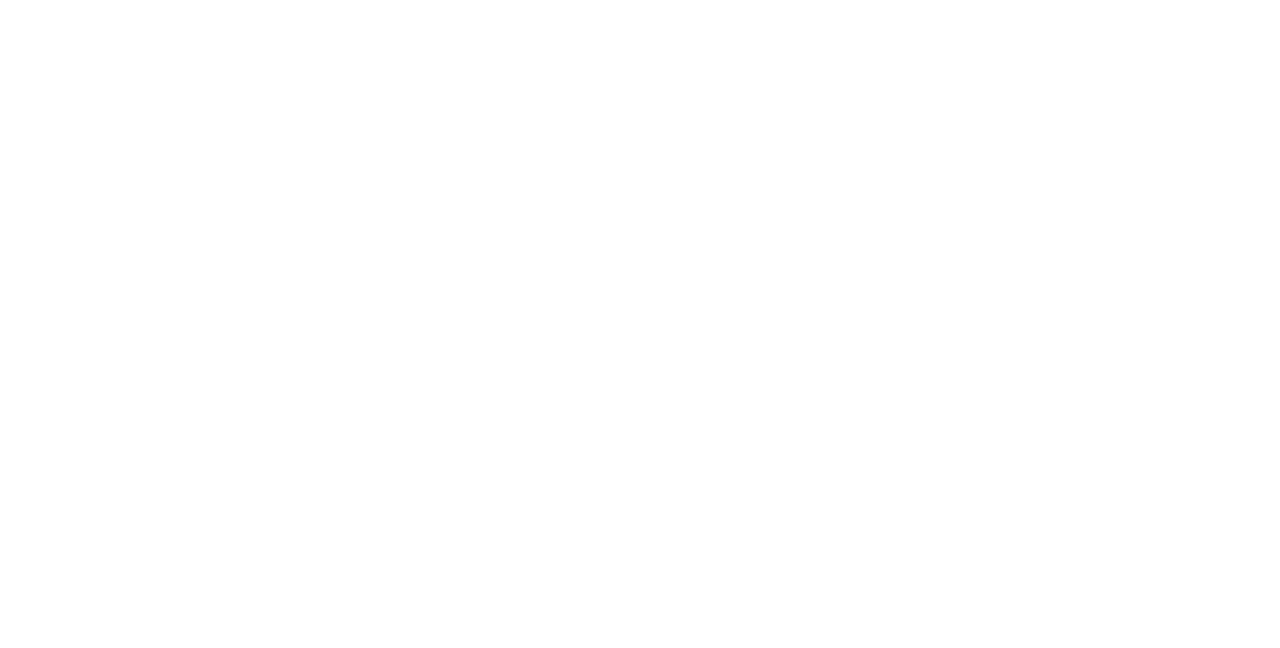
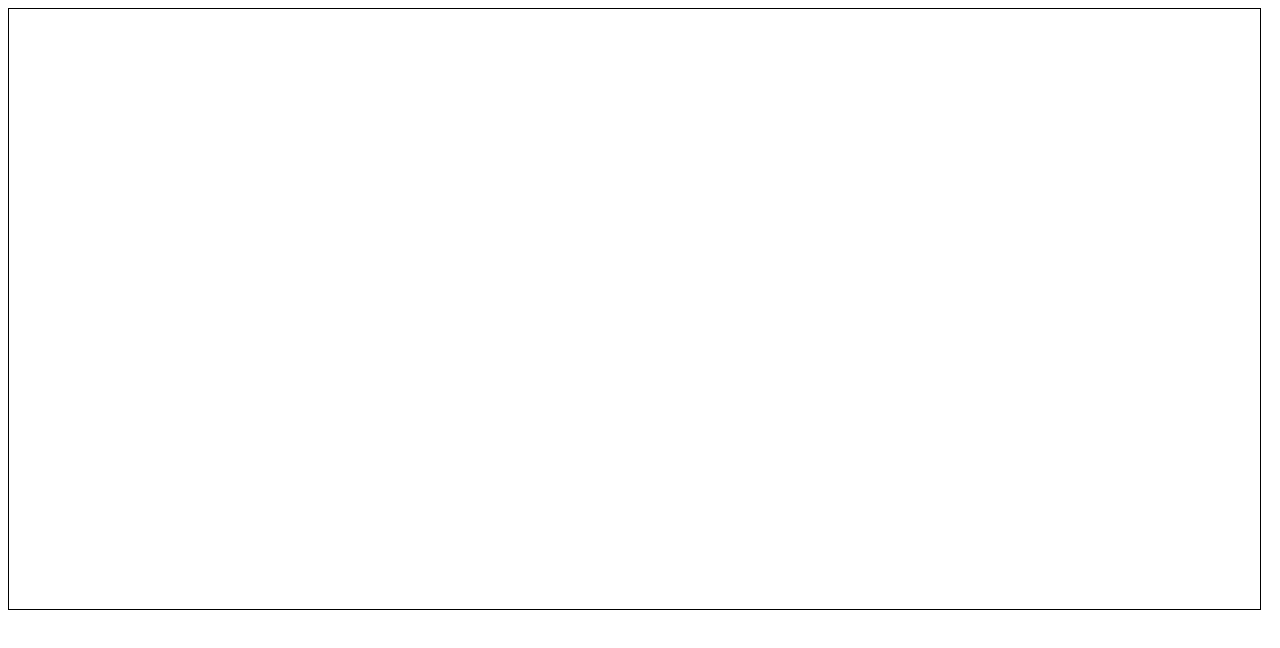
Before and after one commit to Fadrickmmb/Portfolio, a plain HTML site: page main.html in a window 1280 px wide. Drawn offline with Linux system fonts and the light colour scheme.

Commit message:
Main page Structure changes

```diff
--- a/main.css
+++ b/main.css
@@ -0,0 +1,6 @@
+#main_mother_div{
+    border: 1px solid black;
+    width: 99%;
+    height: 600px;
+
+}
--- a/main.html
+++ b/main.html
@@ -4,6 +4,7 @@
     <meta charset="UTF-8">
     <meta name="viewport" content="width=device-width, initial-scale=1.0">
     <title>Fadrick Barroso</title>
+    <link rel="stylesheet" href="main.css">
 </head>
 <body>
 
```
